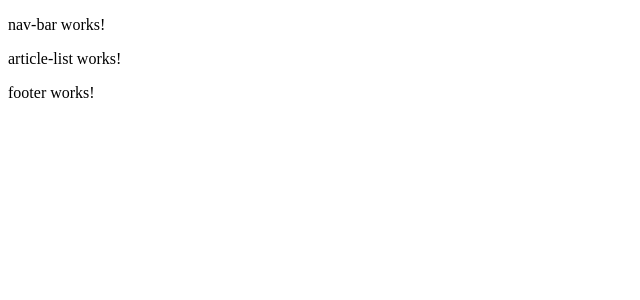
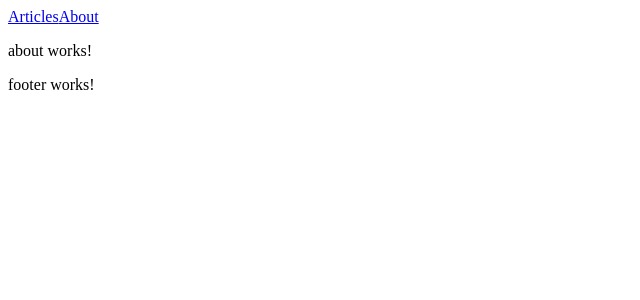
Before and after one commit to patrickgod/ng-blog, an Angular app in the folder ng-blog/: page /about in a window 1280 px wide. Before the commit this address led to /. Shown: the top 300 px of the page, without its empty margins (0-640 px from the left). Built offline with nearby package versions, Linux system fonts and the light colour scheme.

Commit message:
Routing & About Component.

```diff
--- /dev/null
+++ b/ng-blog/src/app/about/about.component.html
@@ -0,0 +1,3 @@
+<p>
+  about works!
+</p>
--- /dev/null
+++ b/ng-blog/src/app/about/about.component.ts
@@ -0,0 +1,15 @@
+import { Component, OnInit } from '@angular/core';
+
+@Component({
+  selector: 'app-about',
+  templateUrl: './about.component.html',
+  styleUrls: ['./about.component.css']
+})
+export class AboutComponent implements OnInit {
+
+  constructor() { }
+
+  ngOnInit() {
+  }
+
+}
--- a/ng-blog/src/app/app-routing.module.ts
+++ b/ng-blog/src/app/app-routing.module.ts
@@ -1,7 +1,13 @@
 import { NgModule } from '@angular/core';
 import { Routes, RouterModule } from '@angular/router';
+import { ArticleListComponent } from './article-list/article-list.component';
+import { AboutComponent } from './about/about.component';
 
-const routes: Routes = [];
+const routes: Routes = [
+  { path: 'articles', component: ArticleListComponent },
+  { path: 'about', component: AboutComponent },
+  { path: '', component: ArticleListComponent },
+];
 
 @NgModule({
   imports: [RouterModule.forRoot(routes)],
--- a/ng-blog/src/app/app.component.html
+++ b/ng-blog/src/app/app.component.html
@@ -1,5 +1,3 @@
 <app-nav-bar></app-nav-bar>
-<app-article-list></app-article-list>
+<router-outlet></router-outlet>
 <app-footer></app-footer>
-
-<!-- <router-outlet></router-outlet> -->
--- a/ng-blog/src/app/app.module.ts
+++ b/ng-blog/src/app/app.module.ts
@@ -6,13 +6,15 @@
 import { NavBarComponent } from './nav-bar/nav-bar.component';
 import { FooterComponent } from './footer/footer.component';
 import { ArticleListComponent } from './article-list/article-list.component';
+import { AboutComponent } from './about/about.component';
 
 @NgModule({
   declarations: [
     AppComponent,
     NavBarComponent,
     FooterComponent,
-    ArticleListComponent
+    ArticleListComponent,
+    AboutComponent
   ],
   imports: [
     BrowserModule,
--- a/ng-blog/src/app/nav-bar/nav-bar.component.html
+++ b/ng-blog/src/app/nav-bar/nav-bar.component.html
@@ -1,3 +1,2 @@
-<p>
-  nav-bar works!
-</p>
+<a routerLink="/articles">Articles</a>
+<a routerLink="/about">About</a>
```
Also changed, not shown: ng-blog/src/app/about/about.component.css (added).
